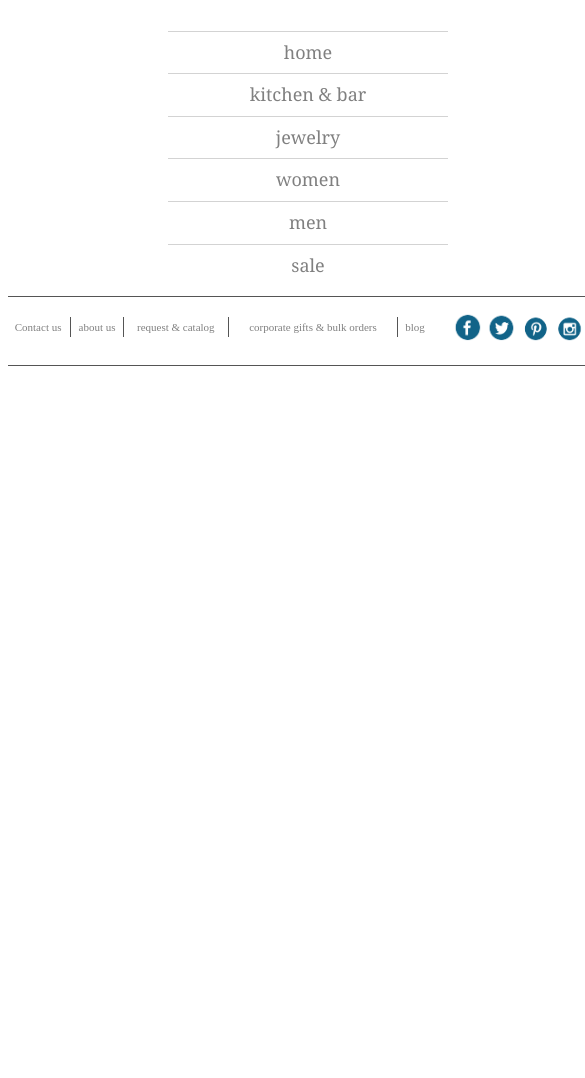
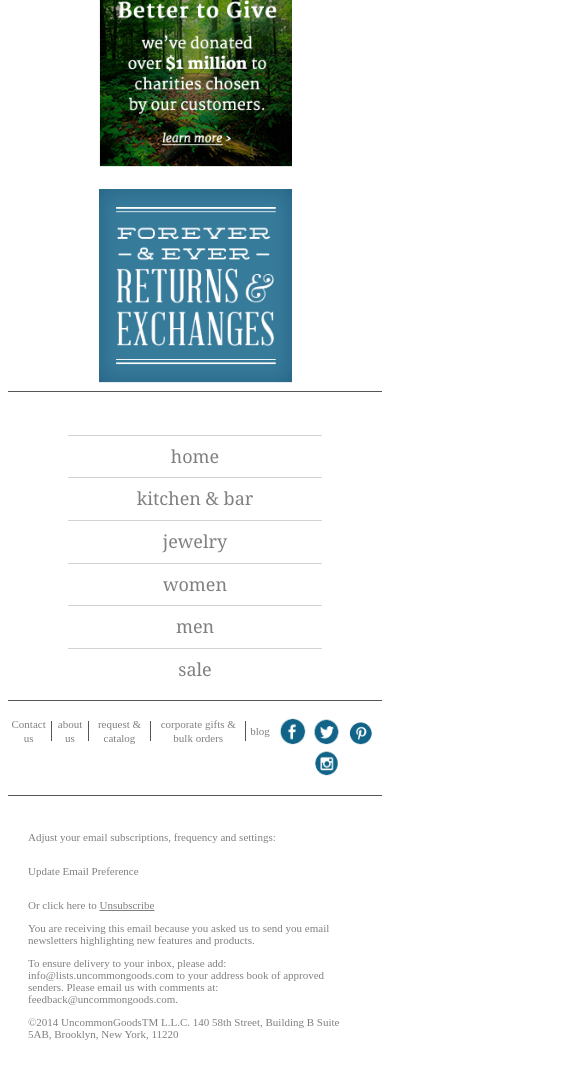
Before and after one commit to Istiak92/My-email-integration-challange, a plain HTML site: page index.html in a window 390 px wide. Shown: the part 650-1728 px from the top of the page, 585 px wide, since content can reach past the window. Before the commit the page ends 1039 px from the top, so only its background shows below. Drawn offline with Linux system fonts and the light colour scheme.

Commit message:
initial coding copleted except fixing media queries

```diff
--- a/index.html
+++ b/index.html
@@ -25,11 +25,36 @@
       a {
         text-decoration: none;
       }
-      @media screen and (max-width: 599.95px) {
+      @media all and (min-width: 500px) {
+        .show-mobile {
+          display: none !important;
         }
-      @media screen and (max-width: 549.95px) {
+        .border-hide {
+          display: none !important;
         }
+      }
+      @media all and (max-width: 500px) {
+        .show-desktop {
+          display: none !important;
+        }
+      }
+
       @media screen and (max-width: 399.95px) {
+        .img-2 {
+          width: 100% !important;
+          max-width: 100% !important;
+          text-align: center !important;
+        }
+        .img-3 {
+          width: 100% !important;
+          max-width: 100% !important;
+          text-align: center !important;
+        }
+        .img-4 {
+          width: 100% !important;
+          max-width: 100% !important;
+          text-align: center !important;
+        }
       }
     </style>
   </head>
@@ -41,17 +66,21 @@
           <!--Start of Container-->
           <table
             class="container"
-            width="600px"
+            width="100%"
             align="center"
             cellspacing="0"
             cellpadding="0"
             border="0"
-            style="font-family: 'Times New Roman', Times, serif"
+            style="
+              font-family: 'Times New Roman', Times, serif;
+              max-width: 600px;
+            "
           >
             <tr>
               <td>
                 <!--Start of "Take a look inside" table-->
                 <table
+                  class="take-a-look"
                   align="left"
                   width="50%"
                   border="0"
@@ -61,13 +90,16 @@
                 >
                   <tr>
                     <td align="left" style="padding: 0; font-size: 11px">
-                      <p style="margin: 0">Take a look inside</p>
+                      <p style="margin: 0; font-size: 11px">
+                        Take a look inside
+                      </p>
                     </td>
                   </tr>
                 </table>
                 <!--End of "Take a look inside" table-->
                 <!--Start of "View in Browser" table-->
                 <table
+                  class="view-browser"
                   align="right"
                   width="50%"
                   border="0"
@@ -78,10 +110,10 @@
                   <tr>
                     <td align="right" style="padding: 0; font-size: 11px">
                       <a
-                        href="https://www.example.com"
+                        href="https://www.uncommongoods.com/"
                         target="_blank"
                         rel="noopener"
-                        style="color: #277fd2"
+                        style="color: #277fd2; font-size: 11px"
                         >View in Browser</a
                       >
                     </td>
@@ -113,6 +145,7 @@
             <tr>
               <td>
                 <table
+                  class="show-desktop"
                   width="100%"
                   border="0"
                   cellspacing="0"
@@ -522,6 +555,7 @@
             <tr>
               <td>
                 <table
+                  class="good-to-pass"
                   width="100%"
                   border="0"
                   cellspacing="0"
@@ -638,6 +672,7 @@
             <tr>
               <td>
                 <table
+                  class="img-2"
                   align="left"
                   width="32.33%"
                   cellspacing="0"
@@ -655,12 +690,13 @@
                     </td>
                   </tr>
                 </table>
-                <table align="left" width="1.5%">
+                <table class="img-spacing" align="left" width="1.5%">
                   <tr>
                     <td style="width: 2px">&nbsp;</td>
                   </tr>
                 </table>
                 <table
+                  class="img-3"
                   align="left"
                   width="32.33%"
                   cellspacing="0"
@@ -678,12 +714,13 @@
                     </td>
                   </tr>
                 </table>
-                <table align="left" width="1.5%">
+                <table class="img-spacing" align="left" width="1.5%">
                   <tr>
                     <td style="width: 2px">&nbsp;</td>
                   </tr>
                 </table>
                 <table
+                  class="img-4"
                   align="left"
                   width="32.33%"
                   cellspacing="0"
@@ -713,7 +750,7 @@
               <td>
                 <table width="100%" style="border-top: 1px solid #555555">
                   <tr>
-                    <td style="line-height: 8px">&nbsp;</td>
+                    <td style="line-height: 15px">&nbsp;</td>
                   </tr>
                 </table>
               </td>
@@ -723,6 +760,7 @@
             <tr>
               <td style="font-family: Georgia, Times, Times New Roman, serif">
                 <table
+                  class="show-mobile"
                   align="center"
                   width="100%"
                   border="0"
@@ -988,6 +1026,15 @@
             </tr>
             <!--End of show-mobile section-->
             <tr>
+              <td>
+                <table
+                  class="border-hide"
+                  width="100%"
+                  border="0"
+                  cellspacing="0"
+                  cellpadding="0"
+                >
+                  <tr>
                     <td style="line-height: 20px">&nbsp;</td>
                   </tr>
                   <!--Border starting-->
@@ -1001,6 +1048,10 @@
                     </td>
                   </tr>
                   <!--Border ending-->
+                </table>
+              </td>
+            </tr>
+
             <!--Start of company info & social media link-->
             <tr>
               <td>
@@ -1291,7 +1342,7 @@
             <!--End of company info & social media link-->
 
             <tr>
-              <td style="line-height: 20px">&nbsp;</td>
+              <td style="line-height: 15px">&nbsp;</td>
             </tr>
             <!--Border starting-->
             <tr>
@@ -1304,6 +1355,61 @@
               </td>
             </tr>
             <!--Border ending-->
+            <!--Start of footer Section-->
+            <tr>
+              <td style="padding: 20px">
+                <table width="100%" border="0" cellspacing="0" cellpadding="0">
+                  <tr>
+                    <td>
+                      <p style="margin-top: 0; color: grey; font-size: 11px">
+                        Adjust your email subscriptions, frequency and settings:
+                      </p>
+                    </td>
+                  </tr>
+                  <tr>
+                    <td>
+                      <p style="color: grey; font-size: 11px">
+                        Update Email Preference
+                      </p>
+                    </td>
+                  </tr>
+                  <tr>
+                    <td>
+                      <p style="color: grey; font-size: 11px">
+                        Or click here to
+                        <a
+                          href="#"
+                          target="_blank"
+                          rel="noopener"
+                          style="color: grey; text-decoration: underline"
+                          >Unsubscribe</a
+                        >
+                      </p>
+                    </td>
+                  </tr>
+                  <tr>
+                    <td>
+                      <p style="margin-top: 0; color: grey; font-size: 11px">
+                        You are receiving this email because you asked us to
+                        send you email newsletters highlighting new features and
+                        products.
+                      </p>
+                      <p style="color: grey; font-size: 11px">
+                        To ensure delivery to your inbox, please add:
+                        info@lists.uncommongoods.com to your address book of
+                        approved senders. Please email us with comments at:
+                        feedback@uncommongoods.com.
+                      </p>
+                      <p style="color: grey; font-size: 11px">
+                        ©2014 UncommonGoodsTM L.L.C. 140 58th Street, Building B
+                        Suite 5AB, Brooklyn, New York, 11220
+                      </p>
+                    </td>
+                  </tr>
+                </table>
+              </td>
+            </tr>
+            <!--End of footer Section-->
           </table>
 
           <!--End of Container-->
```
Lines whose indentation alone changed are shown as unchanged.
